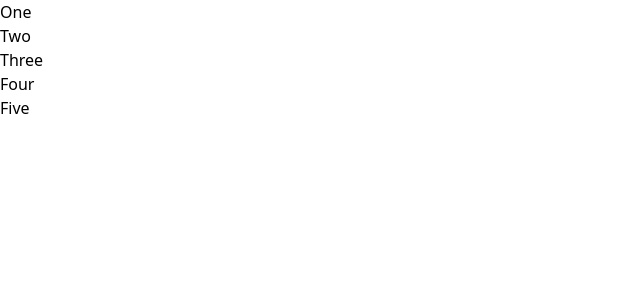
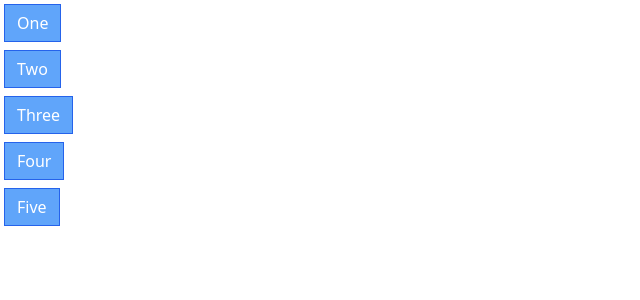
Before and after one commit to Pfirewire/react-udemy-comps, a React (Create React App) app: page / in a window 1280 px wide. Shown: the top 300 px of the page, without its empty margins (0-640 px from the left). Built offline with nearby package versions, Linux system fonts and the light colour scheme.

Commit message:
Review on Styling

```diff
--- a/src/components/Button.js
+++ b/src/components/Button.js
@@ -11,7 +11,7 @@
                     outline,
                 }) {
     return(
-        <button>{children}</button>
+        <button className="px-3 py-1.5 m-1 border border-blue-600 bg-blue-400 text-white">{children}</button>
     );
 }
 
```
